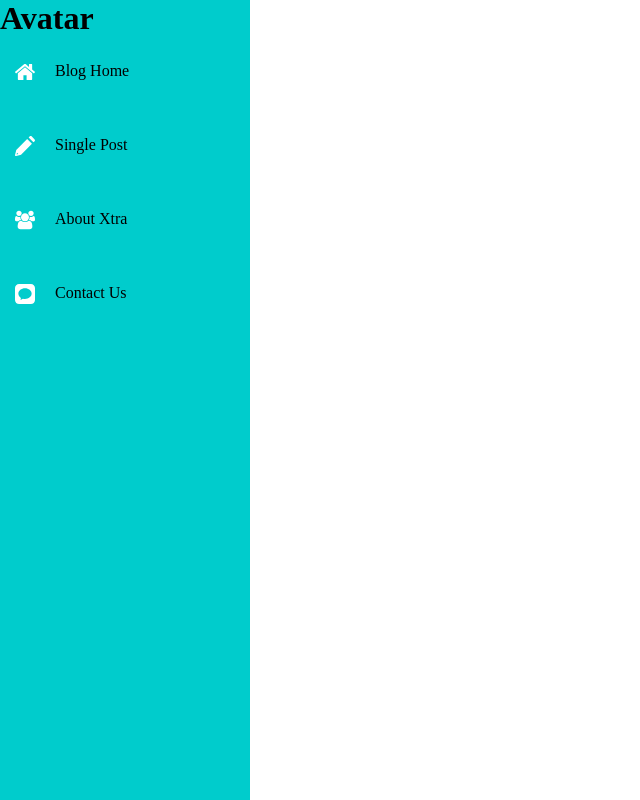
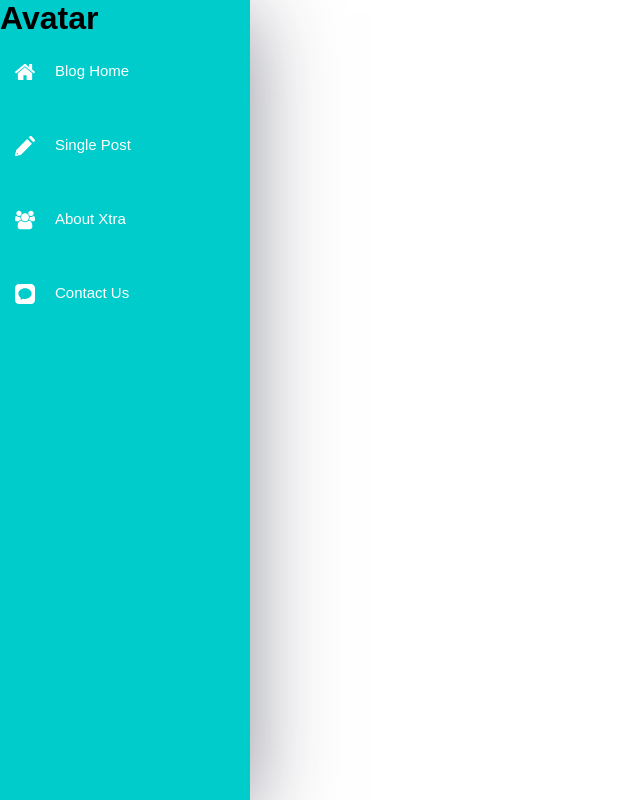
Before and after one commit to andygeek/react-single-blog, a React (Create React App) app: page / in a window 1280 px wide. Shown: the whole page, without its empty margins (0-640 px from the left). Built offline with nearby package versions, Linux system fonts and the light colour scheme.

Commit message:
Finish sidebar menu

```diff
--- a/src/App.css
+++ b/src/App.css
@@ -1,4 +1,5 @@
 * {
   margin: 0;
   padding: 0;
+  font-family: 'Source Sans Pro', sans-serif;
 }
--- a/src/components/btn-sidebar/BtnSidebar.css
+++ b/src/components/btn-sidebar/BtnSidebar.css
@@ -9,6 +9,8 @@
 }
 .btn-sidebar-title {
   margin-left: 20px;
+  font-size: 15px;
+  color: white;
 }
 svg {
   width: 20px;
@@ -17,7 +19,6 @@ svg {
 }
 .btn-sidebar:hover {
   background-color: white;
-  color: #0cc;
 }
 
 .btn-sidebar:hover::before {
@@ -33,3 +34,6 @@ svg {
 .active svg {
   fill: #0cc;
 }
+.active {
+    color: #0cc;
+}
--- a/src/components/btn-sidebar/BtnSidebar.jsx
+++ b/src/components/btn-sidebar/BtnSidebar.jsx
@@ -21,7 +21,7 @@ export const BtnSidebar = (props) => {
       <span className={over ? "btn-sidebar-icon active" : "btn-sidebar-icon"}>
         {props.icon}
       </span>
-      <div className="btn-sidebar-title">{props.children}</div>
+      <div className={over ? "btn-sidebar-title active" : "btn-sidebar-title"}>{props.children}</div>
     </div>
   );
 };
--- a/src/components/sidebar/Sidebar.css
+++ b/src/components/sidebar/Sidebar.css
@@ -5,4 +5,6 @@
     width: 250px;
     height: 100vh;
     background-color: #0CC;
+    box-shadow: 0px 14px 80px rgba(34, 35, 58, 0.5);
+
 }
```
